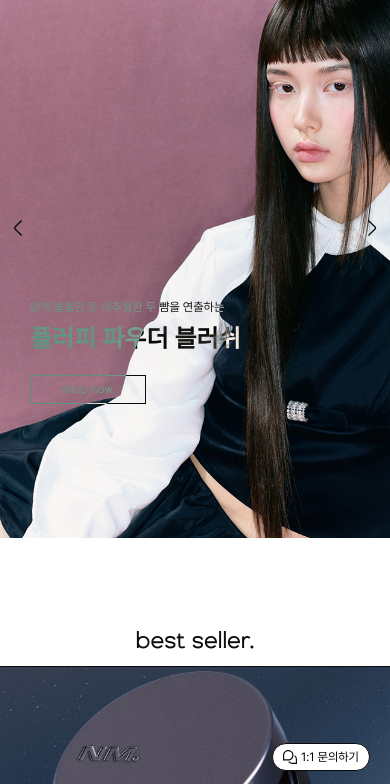
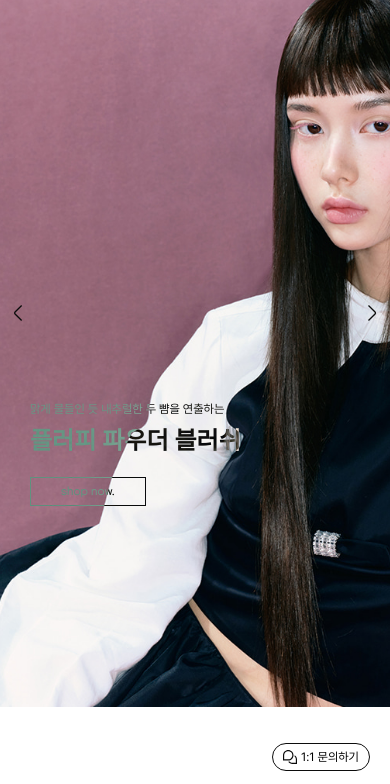
Before and after one commit to dui1992/naming, a plain HTML site: page index.html in a window 390 px wide. Shown: the part 53-837 px from the top of the page. Drawn offline with nearby package versions, Linux system fonts and the light colour scheme; a web font is replaced by a local one.

Commit message:
mobile-edit

```diff
--- a/css/style.css
+++ b/css/style.css
@@ -760,10 +760,10 @@ line-height: 36px;
 
 @media screen and (max-width:480px) {
   .main_visual-slide {
-    height: 70vh;
+    height: 90vh;
   }
   .main_visual-slide .swiper-slide {
-    height: 70vh;
+    height: 90VH;
   }
 
 .main_visual-slide .swiper-slide.slide2 .main-text {
```
